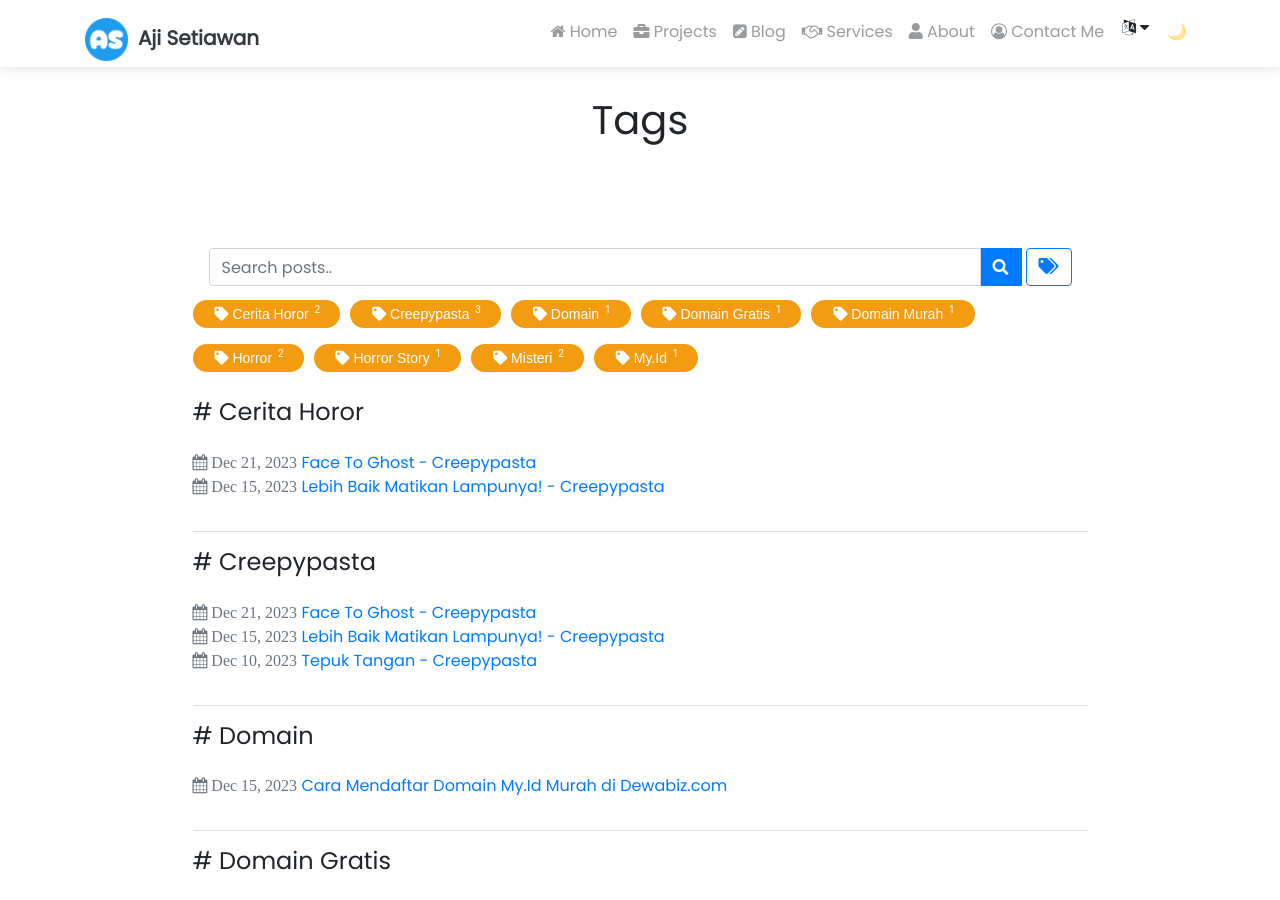
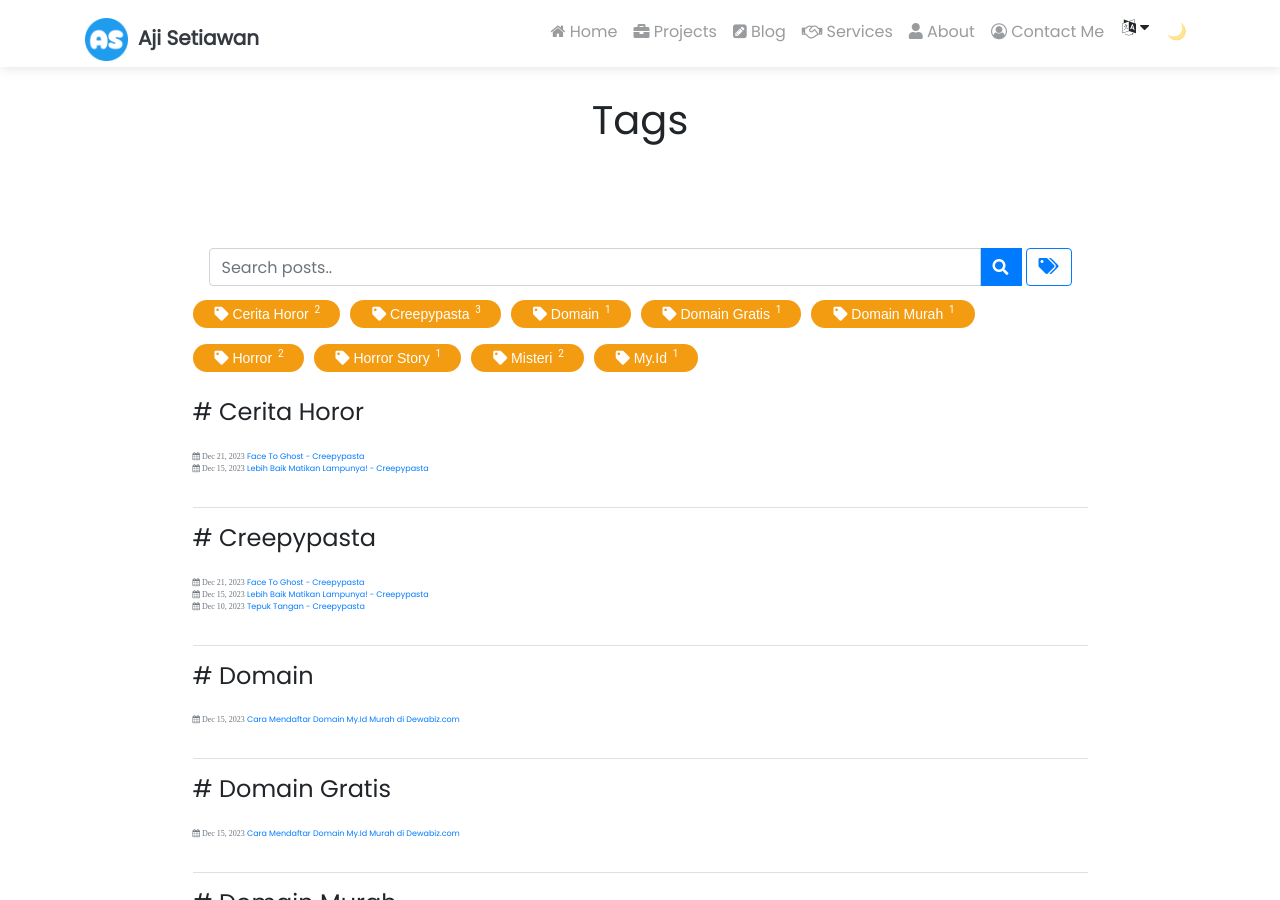
Before and after one commit to ajisetiawan716/ajisetiawan716.github.io, a Jekyll site: the page built from pages/tags.html, in a window 1280 px wide and 900 px high. Built offline with Jekyll 4.4.1, drawn with Linux system fonts in a browser that asks for light colours; nearby versions of some CDN libraries; comment, search, counter and statistics services are not loaded; a style sheet for code colours, icons or effects is not loaded.

Commit message:
Update tags.html

```diff
--- a/_includes/blog/tags.html
+++ b/_includes/blog/tags.html
@@ -24,7 +24,7 @@
     <div class="py-3">
         {%- for post in site.tags[tag] -%}
             <div class="tag-entry">
-                <div class="text-muted">
+                <div class="text-muted" style="font-size:8px">
                     <span class="fa fa-calendar"> <time datetime="{{- post.date | date_to_xmlschema -}}">{{- post.date | date: date_format -}}</time></span> <span><a href="{{ post.url | relative_url }}">{{- post.title | strip_html -}}</a></span>
                 </div>
             </div>
```
